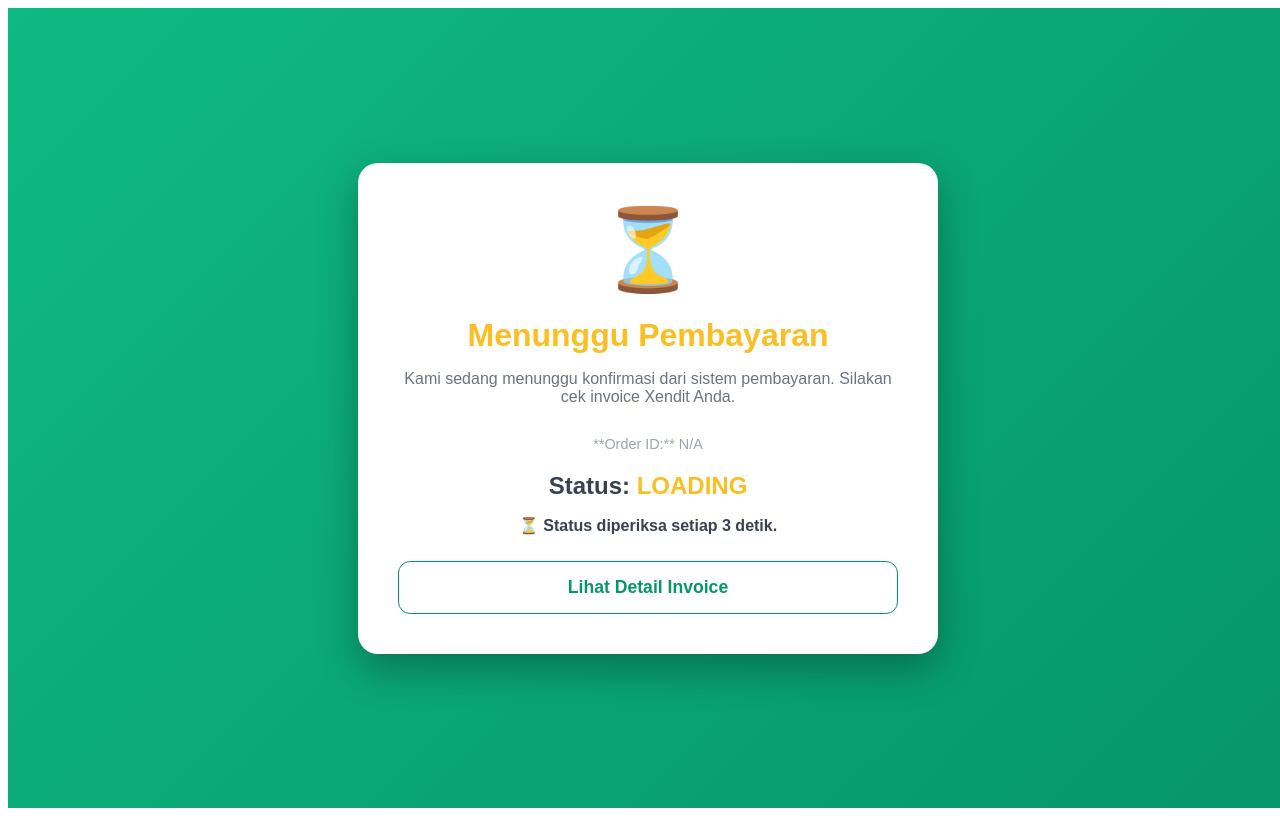
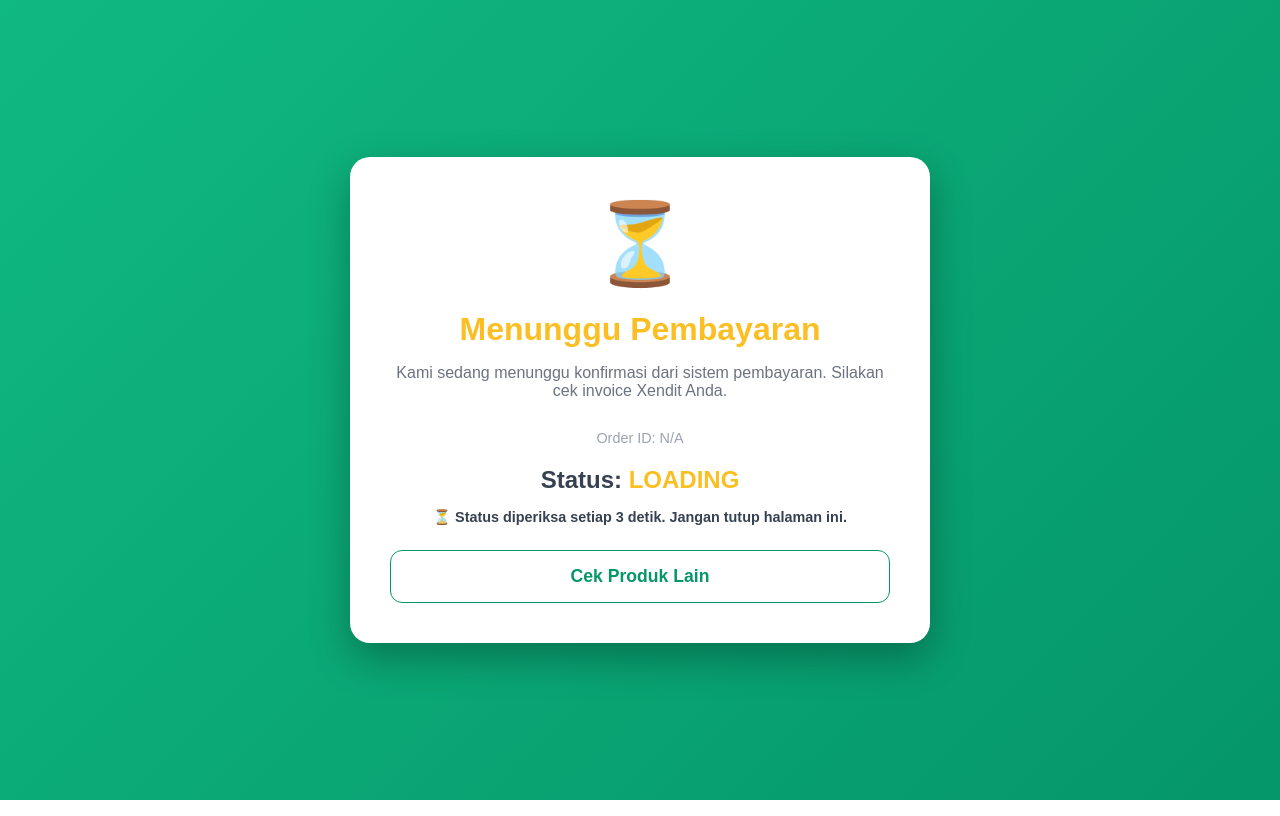
Before and after one commit to wildanalbana/UTS20251_ITFinTech_WildanAlBana, a Next.js app in the folder WEB_PaymentGateway/: page /payment in a window 1280 px wide. Built offline with nearby package versions, Linux system fonts and the light colour scheme.

Commit message:
adjusting

```diff
--- a/WEB_PaymentGateway/pages/checkout.js
+++ b/WEB_PaymentGateway/pages/checkout.js
@@ -236,7 +236,7 @@ export default function CheckoutPage() {
                   backgroundColor: index % 2 === 0 ? '#f9fafb' : 'white'
                 }}
               >
-                <span>{it.name} **({it.qty}x)**</span>
+                <span>{it.name} ({it.qty}x)</span>
                 <span style={{fontWeight: 'bold'}}>Rp {(it.qty * it.price).toLocaleString('id-ID')}</span>
               </div>
             ))
--- a/WEB_PaymentGateway/pages/payment.js
+++ b/WEB_PaymentGateway/pages/payment.js
@@ -13,11 +13,20 @@ export default function PaymentStatus() {
   const PRIMARY_BG_GRADIENT = `linear-gradient(135deg, ${PRIMARY_GREEN_LIGHT} 0%, ${PRIMARY_GREEN_DARK} 100%)`;
   const TEXT_COLOR_DARK = '#374151';
 
+  // --- PERBAIKAN: Pastikan halaman full screen (mengatasi masalah 1) ---
+  useEffect(() => {
+    document.body.style.margin = '0';
+    document.body.style.padding = '0';
+    document.documentElement.style.margin = '0';
+    document.documentElement.style.padding = '0';
+  }, []);
+  // -------------------------------------------------------------------
+
+
   // LOGIC POLLING STATUS DARI XENDIT
   useEffect(() => {
     if (!external_id) return;
 
-    // Polling setiap 3 detik (3000ms)
     const iv = setInterval(async () => {
       try {
         const r = await fetch(`/api/payment/status?external_id=${external_id}`);
@@ -26,13 +35,14 @@ export default function PaymentStatus() {
         const currentStatus = d.status || 'PENDING';
         setStatus(currentStatus);
 
-        // Hentikan polling jika status sudah final
         if (currentStatus === 'PAID' || currentStatus === 'EXPIRED') {
           clearInterval(iv);
+          if (currentStatus === 'PAID') {
+            localStorage.removeItem('cart');
+          }
         }
       } catch (error) {
         console.error("Failed to fetch payment status:", error);
-        // Hentikan polling sementara jika ada error
       }
     }, 3000);
 
@@ -51,25 +61,26 @@ export default function PaymentStatus() {
   if (status === 'PAID') {
     statusDisplay = {
       emoji: '🎉',
-      color: '#10b981', // Hijau (Paid)
+      color: PRIMARY_GREEN_LIGHT, // Hijau (Paid)
       title: 'Pembayaran Berhasil!',
       description: 'Terima kasih! Pesanan Anda telah dikonfirmasi dan akan segera diproses.',
     };
-  } else if (status === 'EXPIRED') {
+  } else if (status === 'EXPIRED' || status === 'FAILED') {
     statusDisplay = {
       emoji: '❌',
-      color: '#ef4444', // Merah (Expired)
-      title: 'Pembayaran Kedaluwarsa',
-      description: 'Waktu pembayaran telah habis. Silakan buat pesanan baru untuk melanjutkan.',
+      color: '#ef4444', // Merah (Expired/Failed)
+      title: 'Pembayaran Gagal/Kedaluwarsa',
+      description: 'Waktu pembayaran telah habis atau gagal. Silakan buat pesanan baru untuk melanjutkan.',
     };
   }
 
   // Styles statis
   const containerStyle = {
     fontFamily: 'Arial, sans-serif',
+    // Menggunakan viewport width/height untuk memastikan full screen
+    width: '100vw',
+    minHeight: '100vh',
     background: PRIMARY_BG_GRADIENT,
-    minHeight: '100vh',
-    width: '100vw',
     display: 'flex',
     justifyContent: 'center',
     alignItems: 'center',
@@ -84,14 +95,20 @@ export default function PaymentStatus() {
     borderRadius: '20px',
     boxShadow: '0 15px 40px rgba(0,0,0,0.3)',
     padding: '40px',
-    textAlign: 'center'
+    textAlign: 'center' // Memastikan teks di dalam card center (mengatasi masalah 2)
   };
+
+  // Perbaikan kecil pada ikon untuk centering yang lebih baik
+  const statusIconContainerStyle = {
+    display: 'flex',
+    justifyContent: 'center',
+    marginBottom: '20px',
+  }
 
   const statusIconStyle = {
     fontSize: '5em',
-    marginBottom: '20px',
     color: statusDisplay.color,
-    transition: 'color 0.5s ease'
+    transition: 'color 0.5s ease',
   };
 
   const statusTitleStyle = {
@@ -111,7 +128,8 @@ export default function PaymentStatus() {
   const orderIdStyle = {
     fontSize: '0.9em',
     color: '#9ca3af',
-    wordBreak: 'break-all'
+    wordBreak: 'break-all',
+    margin: '10px 0'
   };
 
   const primaryButtonStyle = {
@@ -125,7 +143,8 @@ export default function PaymentStatus() {
     cursor: 'pointer',
     fontSize: '1.1em',
     marginTop: '20px',
-    boxShadow: `0 5px 15px rgba(16, 185, 129, 0.4)`
+    boxShadow: `0 5px 15px rgba(16, 185, 129, 0.4)`,
+    transition: 'all 0.3s ease'
   };
 
   const secondaryButtonStyle = {
@@ -141,13 +160,16 @@ export default function PaymentStatus() {
     <div style={containerStyle}>
       <div style={cardStyle}>
 
-        <div style={statusIconStyle}>{statusDisplay.emoji}</div>
+        {/* Ikon di dalam container flex untuk memastikan centering */}
+        <div style={statusIconContainerStyle}>
+            <span style={statusIconStyle}>{statusDisplay.emoji}</span>
+        </div>
 
         <h1 style={statusTitleStyle}>{statusDisplay.title}</h1>
         <p style={statusDescStyle}>{statusDisplay.description}</p>
 
         <p style={orderIdStyle}>
-          **Order ID:** {external_id || 'N/A'}
+          Order ID: {external_id || 'N/A'}
         </p>
 
         <p style={{fontSize: '1.5em', fontWeight: 'bold', color: TEXT_COLOR_DARK, margin: '20px 0 10px 0'}}>
@@ -166,23 +188,19 @@ export default function PaymentStatus() {
 
         {(status === 'PENDING' || status === 'LOADING') && (
           <div>
-            <p style={{color: TEXT_COLOR_DARK, fontWeight: 'bold'}}>
-                ⏳ Status diperiksa setiap 3 detik.
+            <p style={{color: TEXT_COLOR_DARK, fontWeight: 'bold', fontSize: '0.9em'}}>
+                ⏳ Status diperiksa setiap 3 detik. Jangan tutup halaman ini.
             </p>
             <button
               style={secondaryButtonStyle}
-              onClick={() => {
-                // Biasanya membuka link invoice Xendit yang tersimpan di state atau DB,
-                // tapi karena ini dummy, kita arahkan ke homepage
-                router.push('/');
-              }}
+              onClick={() => router.push('/select-items')}
             >
-              Lihat Detail Invoice
+              Cek Produk Lain
             </button>
           </div>
         )}
 
-        {status === 'EXPIRED' && (
+        {(status === 'EXPIRED' || status === 'FAILED') && (
           <button
             style={primaryButtonStyle}
             onClick={() => router.push('/select-items')}
--- a/WEB_PaymentGateway/pages/select-items.js
+++ b/WEB_PaymentGateway/pages/select-items.js
@@ -287,7 +287,7 @@ export default function SelectItems() {
             e.target.style.boxShadow = '0 6px 20px rgba(16, 185, 129, 0.4)';
           }}
         >
-          🛒 **CHECKOUT** ({totalItems})
+          🛒 CHECKOUT ({totalItems})
         </a>
       </div>
 
```
